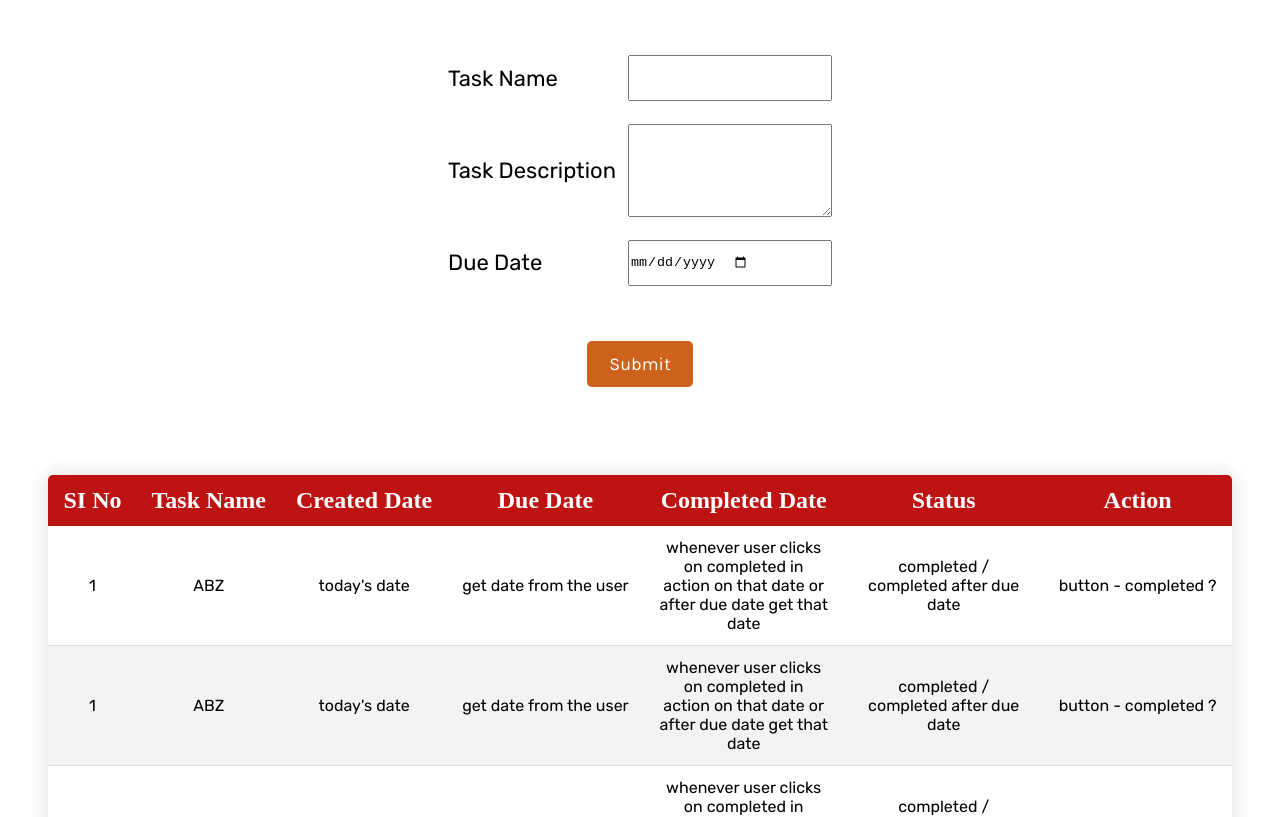
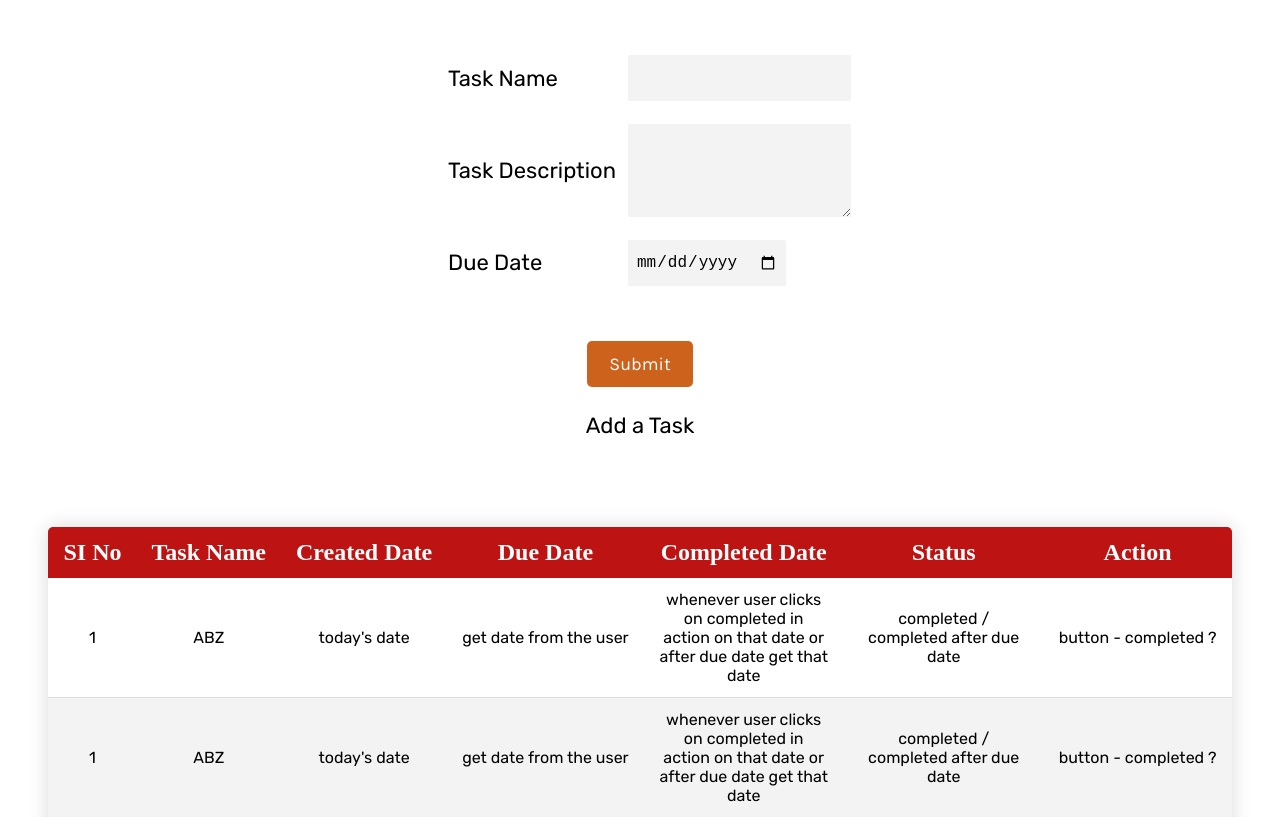
Before and after one commit to arunav999/Merida---Assignment, a React (Vite) app: page / in a window 1280 px wide. Shown: the top 817 px of the page. Built offline with nearby package versions, Linux system fonts and the light colour scheme; a web font is replaced by a local one.

Commit message:
completed design adding logic

```diff
--- a/src/App.jsx
+++ b/src/App.jsx
@@ -23,6 +23,7 @@ export default function App() {
         </section>
 
         <section className="table-section">
+          <p>Add a Task</p>
           <Table></Table>
         </section>
       </main>
--- a/src/styles/abstracts/_colors.scss
+++ b/src/styles/abstracts/_colors.scss
@@ -4,5 +4,6 @@ $grey-light--1: #f3f3f3;
 
 $button-color: #cc621b;
 $button-color-light: #cc621bec;
+$focus: #ff8a3c;
 
 $table-heading: #be1313;
--- a/src/styles/components/_input.scss
+++ b/src/styles/components/_input.scss
@@ -31,6 +31,16 @@
     align-items: center;
   }
 
+  &__input,
+  &__textarea {
+    padding: 0.8rem;
+    font-size: 1.6rem;
+    border: none;
+    outline: none;
+    background-color: $grey-light--1;
+    border-radius: 2px;
+  }
+
   &__input {
     height: 50%;
 
@@ -40,7 +50,14 @@
 
   &__textarea {
     height: 100%;
+  }
 
-    font-size: 2.2rem;
+  input[type="date"] {
+    width: min-content;
+  }
+
+  &__input:focus,
+  &__textarea:focus {
+    border: 2px solid $focus;
   }
 }
--- a/src/styles/components/_table.scss
+++ b/src/styles/components/_table.scss
@@ -6,10 +6,15 @@
   grid-template-rows: 1fr;
   justify-items: center;
   align-content: center;
+  font-family: $font-primary;
+
+  p{
+    font-size: 2.2rem;
+    margin-top: 2.5rem;
+  }
 }
 
 .table {
-  font-family: $font-primary;
   font-size: 1.6rem;
   border-collapse: collapse;
   margin: 8.8rem 0;
--- a/src/styles/css/main.css
+++ b/src/styles/css/main.css
@@ -55,6 +55,14 @@ html {
   justify-content: flex-start;
   align-items: center;
 }
+.input-container__input, .input-container__textarea {
+  padding: 0.8rem;
+  font-size: 1.6rem;
+  border: none;
+  outline: none;
+  background-color: #f3f3f3;
+  border-radius: 2px;
+}
 .input-container__input {
   height: 50%;
   display: flex;
@@ -62,7 +70,12 @@ html {
 }
 .input-container__textarea {
   height: 100%;
-  font-size: 2.2rem;
+}
+.input-container input[type=date] {
+  width: min-content;
+}
+.input-container__input:focus, .input-container__textarea:focus {
+  border: 2px solid #ff8a3c;
 }
 
 .table-section {
@@ -71,10 +84,14 @@ html {
   grid-template-rows: 1fr;
   justify-items: center;
   align-content: center;
+  font-family: "Rubik";
+}
+.table-section p {
+  font-size: 2.2rem;
+  margin-top: 2.5rem;
 }
 
 .table {
-  font-family: "Rubik";
   font-size: 1.6rem;
   border-collapse: collapse;
   margin: 8.8rem 0;
```
Also changed, not shown: 1 other file (tests, documents, lock files or other folders).
